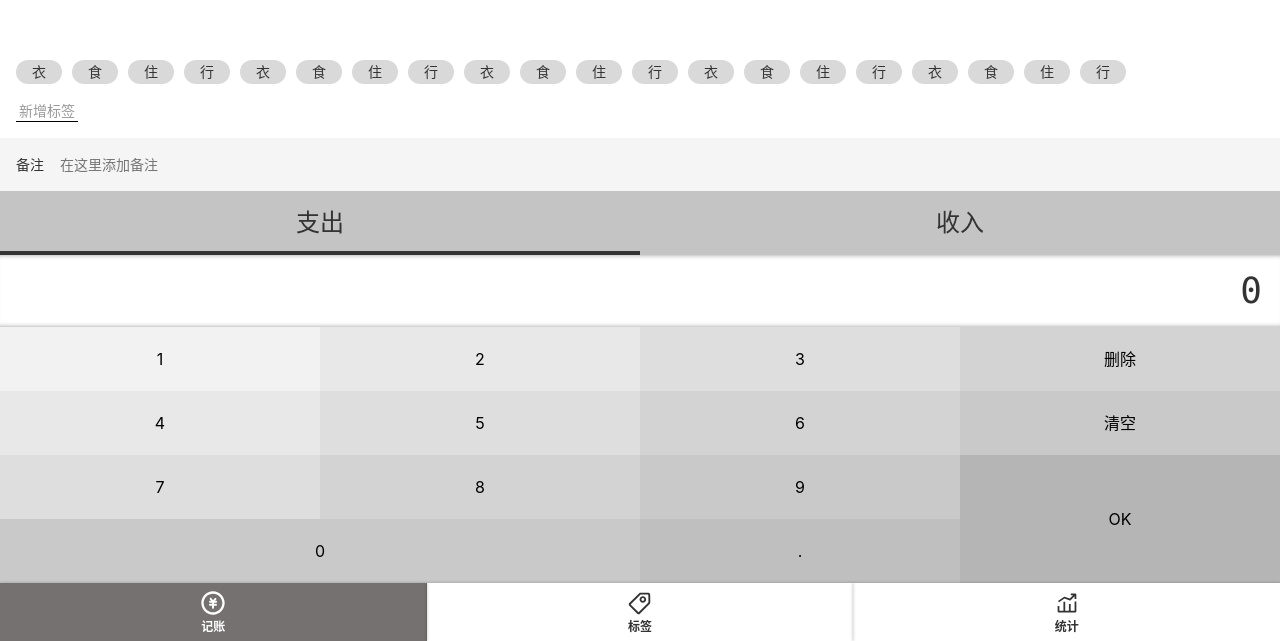
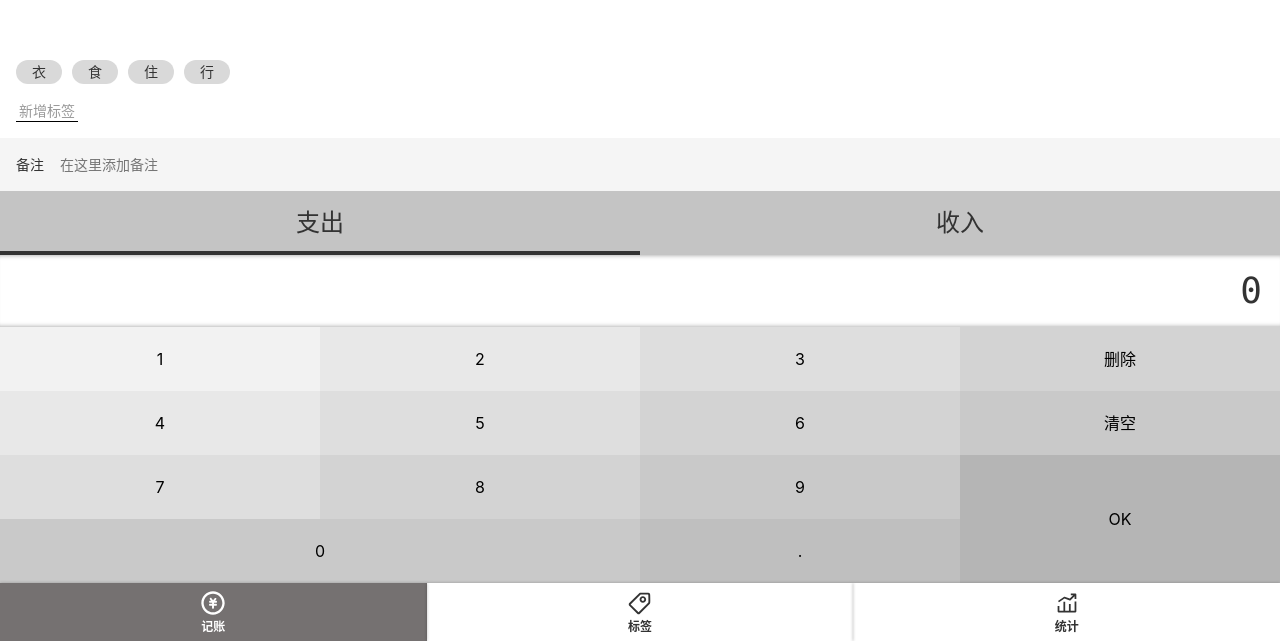
Before and after one commit to Jokerguo/manager, a Vue app: page /#/money in a window 1280 px wide. Shown: the part 159-800 px from the top of the page. Built offline with nearby package versions, Linux system fonts and the light colour scheme.

Commit message:
Tags组件 可以选中或取消tag

```diff
--- a/src/components/Money/NumberPad.vue
+++ b/src/components/Money/NumberPad.vue
@@ -13,7 +13,7 @@
       <button @click="inputContent">7</button>
       <button @click="inputContent">8</button>
       <button @click="inputContent">9</button>
-      <button @click="ok" class="ok">OK</button>
+      <button class="ok">OK</button>
       <button @click="inputContent" class="zero">0</button>
       <button @click="inputContent">.</button>
     </div>
--- a/src/components/Money/Tags.vue
+++ b/src/components/Money/Tags.vue
@@ -4,35 +4,29 @@
       <button>新增标签</button>
     </div>
     <ul class="current">
-      <li>衣</li>
-      <li>食</li>
-      <li>住</li>
-      <li>行</li>
-      <li>衣</li>
-      <li>食</li>
-      <li>住</li>
-      <li>行</li>
-      <li>衣</li>
-      <li>食</li>
-      <li>住</li>
-      <li>行</li>
-      <li>衣</li>
-      <li>食</li>
-      <li>住</li>
-      <li>行</li>
-      <li>衣</li>
-      <li>食</li>
-      <li>住</li>
-      <li>行</li>
+      <li v-for="tag in dataSource" :key="tag" @click="toggle(tag)" :class="{toggle : selectTags.indexOf(tag)>=0}">{{tag}}</li>
     </ul>
   </div>
 
 </template>
 
 <script lang="ts">
-  export default {
-    name: 'Tags'
-  };
+  import Vue from 'vue'
+  import {Component,Prop} from 'vue-property-decorator';
+
+  @Component
+  export default class Tags extends Vue{
+    @Prop(Array) dataSource: string[] | undefined;
+    selectTags: string[] = [];
+    toggle(tag: string){
+      const index = this.selectTags.indexOf(tag);
+      if(index >=0){
+        this.selectTags.splice(index,1)
+      }else{
+        this.selectTags.push(tag)
+      }
+    }
+  }
 </script>
 
 <style lang="scss" scoped>
@@ -47,13 +41,19 @@
       flex-wrap: wrap;
       > li {
         $h : 24px;
-        background: #d9d9d9;
+        $b : #d9d9d9;
+        background: $b;
         height: $h;
         line-height: $h;
         border-radius: $h/2;
         padding: 0 16px;
         margin-right: 10px;
         margin-top: 4px;
+        &.selected{
+          background: darken($b,40%);
+          color: #fff;
+        }
+
       }
     }
     > .new{
--- a/src/views/Money.vue
+++ b/src/views/Money.vue
@@ -3,11 +3,11 @@
     <NumberPad/>
     <Types/>
     <Notes/>
-    <Tags/>
+    <Tags :data-source="tag"/>
   </Layout>
 </template>
 
-<script lang="ts">
+<script>
   import NumberPad from '@/components/Money/NumberPad.vue';
   import Types from '@/components/Money/Types.vue';
   import Notes from '@/components/Money/Notes.vue';
@@ -15,6 +15,12 @@
   export default {
     name: 'Money',
     components: {Tags, Notes, Types, NumberPad},
+    data(){
+      return{
+        tag : ['衣','食','住','行']
+      }
+    }
+
   };
 </script>
 
```
